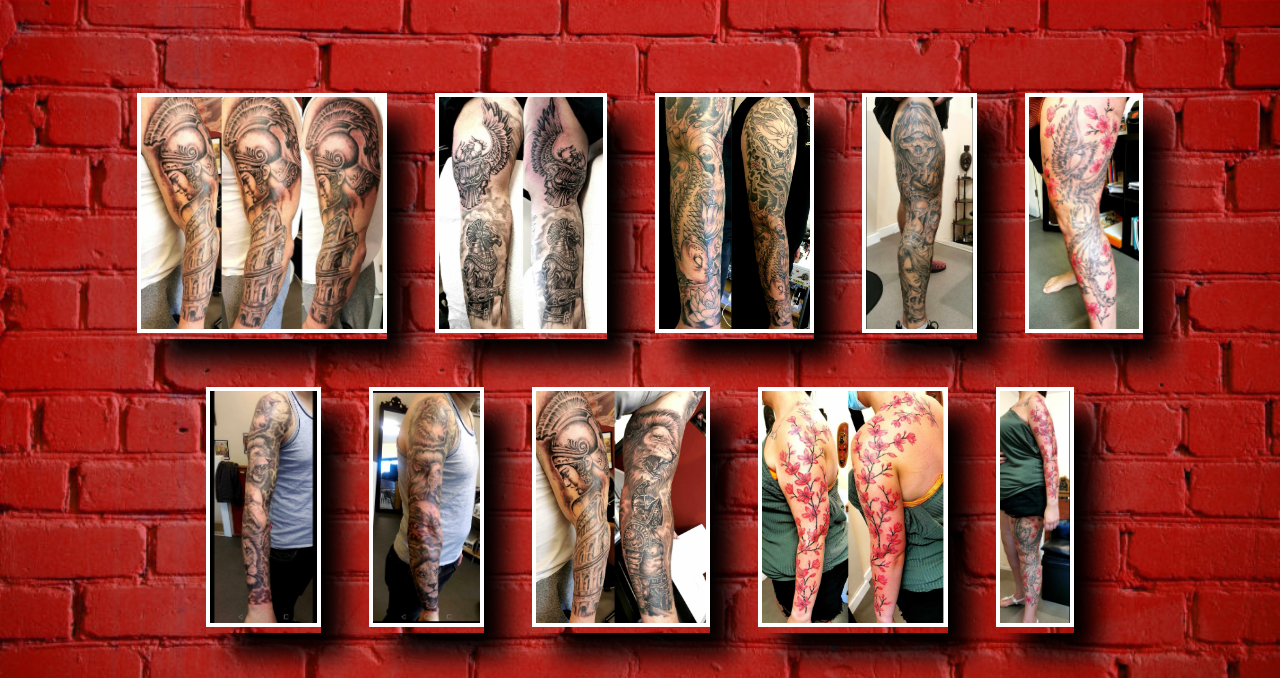
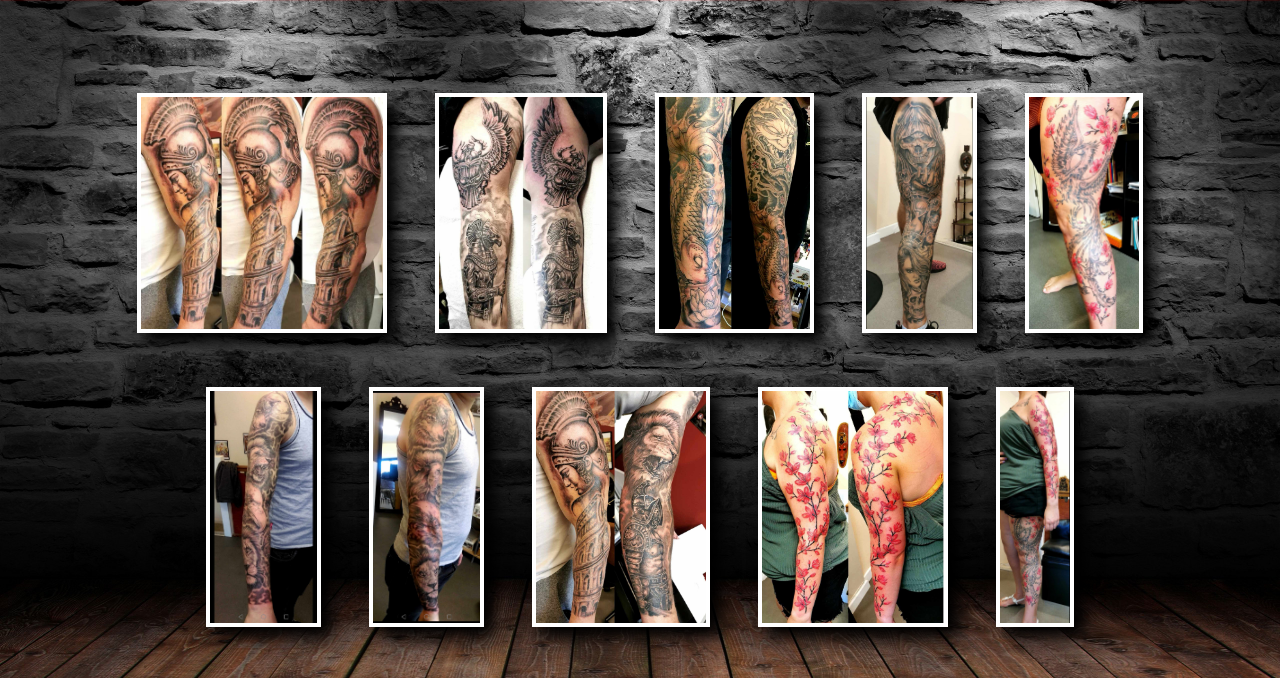
Before and after one commit to laszlodus/tothepointtattoos, a plain HTML site: page Sleeve.html in a window 1280 px wide. Shown: the part 112-790 px from the top of the page. Drawn offline with Linux system fonts and the light colour scheme.

Commit message:
pictyres background

```diff
--- a/Sleeve.html
+++ b/Sleeve.html
@@ -9,7 +9,7 @@
 </style>
     <title>Sleeve</title>
 </head>
-<body id="gm">
+<body id="gm1">
   <div class="menu-toggle">&#9776;</div>
   <nav class="navbar">
       <ul>
--- a/style.css
+++ b/style.css
@@ -427,9 +427,7 @@ label a {
 
 /*pictures pages*/
 
-.image {
-   box-shadow: 1rem 1rem 1rem black;
-}
+
 .images {
    display: flex;
    flex-wrap: wrap;
@@ -473,6 +471,7 @@ label a {
    max-width: 100%;
    box-shadow: 0.8rem 0.8rem 1rem var(--shadow);
    border: 0.2rem solid white;
+   box-shadow: 0.4rem 0.4rem 0.6rem black;
    cursor: pointer;
 }
 .lightbox-content img {
@@ -502,17 +501,12 @@ label a {
    color: red;
 }
 /* extra*/
-#gm {
-   background: url(pictures/red-brick-bg.jpg);
-   background-size: contain;
-   background-repeat: repeat;
 
-}
 #gm1 {
-   background: url(pictures/red-brick-bg.jpg);
-   background-size: contain;
-   background-repeat: repeat;
-   height: 100vh;
+   background: url(pictures/grey_wall.jpg);
+   background-size: cover;
+   background-repeat: no-repeat;
+   background-attachment: fixed;
 }
 
 /* ------------------*/
@@ -547,6 +541,7 @@ label a {
     #bookcontainer input {
       height: 3rem;
    }
+
 }
 @media only screen and (min-width: 601px) {
    * {
@@ -558,6 +553,7 @@ label a {
    .div1 p {
       font-size: x-large;
    }
+
 }
 @media only screen and (min-width: 768px) {
    * {
```
Also changed, not shown: Black&Gray.html (+1 -1 lines), Colour&Watercolour.html (+1 -1 lines), CoverUp.html (+1 -1 lines), booking.html (+1 -0 lines), pictures/grey_wall.jpg (added).
